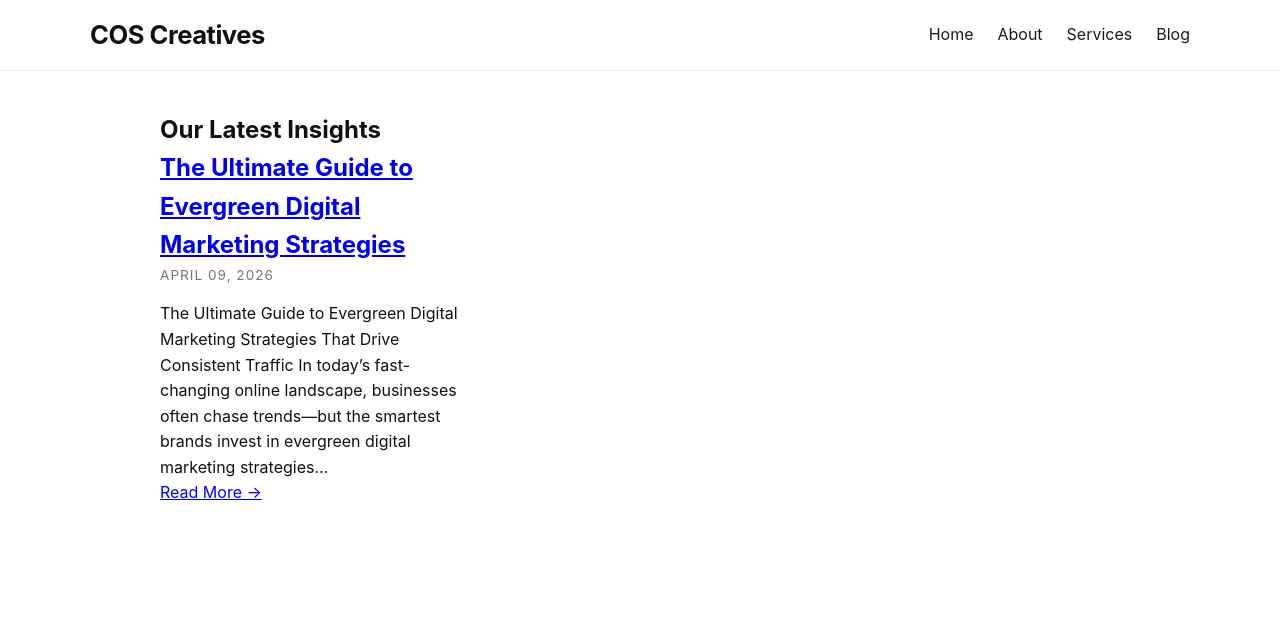
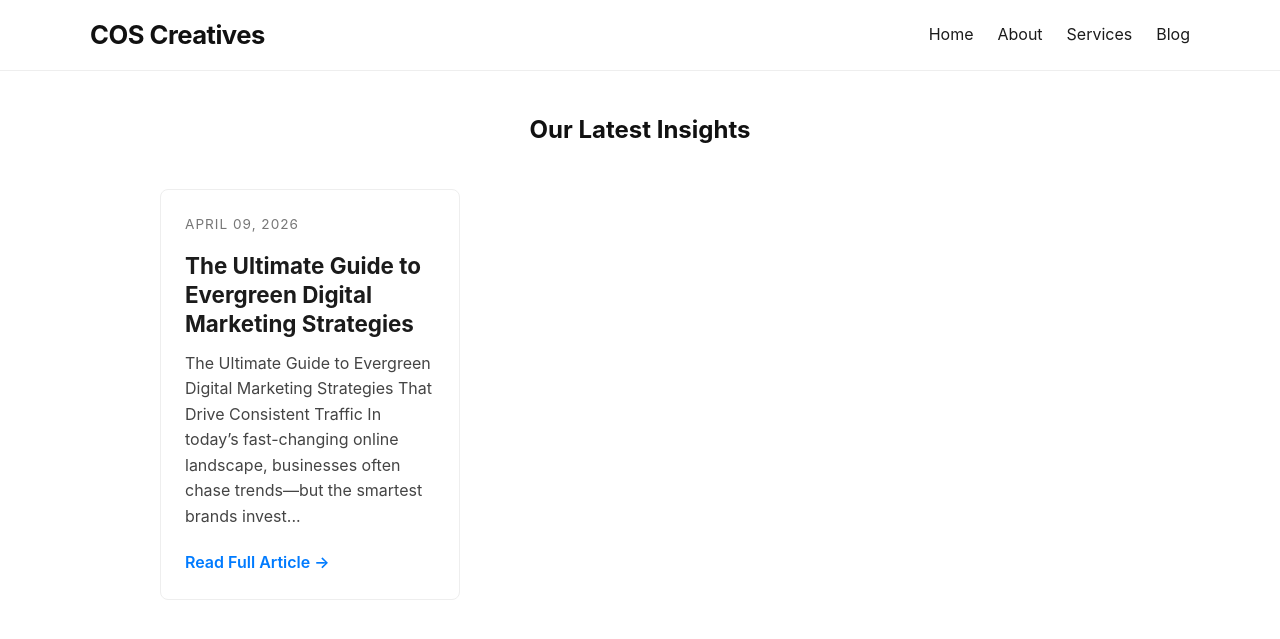
Before and after one commit to coscreativez-main/website, a Jekyll site: the page built from blog.html, in a window 1280 px wide. Shown: the top 639 px of the page. Built offline with Jekyll 4.4.1, drawn with Linux system fonts in a browser that asks for light colours.

Commit message:
Update blog.html

```diff
--- a/blog.html
+++ b/blog.html
@@ -5,21 +5,18 @@ description: Stay updated with the latest trends in SEO, content marketing, and
 ---
 
 <section class="blog-archive">
-    <h1>Our Latest Insights</h1>
-    <ul class="post-list">
+    <h1 style="margin-bottom: 40px; text-align: center;">Our Latest Insights</h1>
+
+    <div class="post-list">
       {% for post in site.posts %}
-        <li>
+        <article class="post-card">
+          <p class="post-date">{{ post.date | date: "%B %d, %Y" }}</p>
           <h2><a href="{{ post.url }}">{{ post.title }}</a></h2>
-          <p class="post-date">{{ post.date | date: "%B %d, %Y" }}</p>
-          <p>{{ post.excerpt | strip_html | truncatewords: 30 }}</p>
-          <a href="{{ post.url }}">Read More →</a>
-        </li>
+          <div class="post-excerpt">
+            {{ post.excerpt | strip_html | truncatewords: 25 }}
+          </div>
+          <a href="{{ post.url }}" class="read-more">Read Full Article →</a>
+        </article>
       {% endfor %}
-    </ul>
+    </div>
 </section>
-
-<!--
-Inside the _posts folder, create a new file. The filename must follow this exact format:
-YYYY-MM-DD-title-of-your-post.md
-
-Example: 2026-04-08-seo-tips-for-madurai-startups.md -->
```
